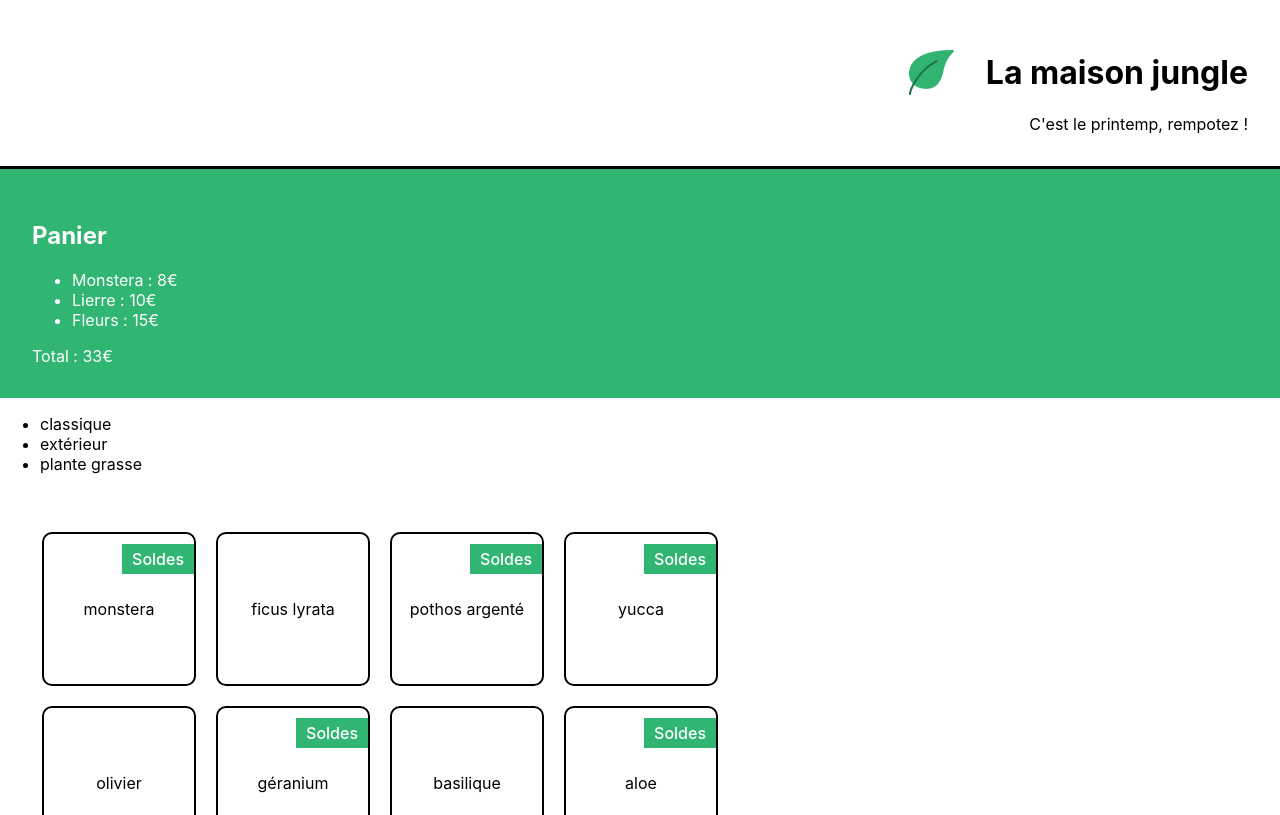
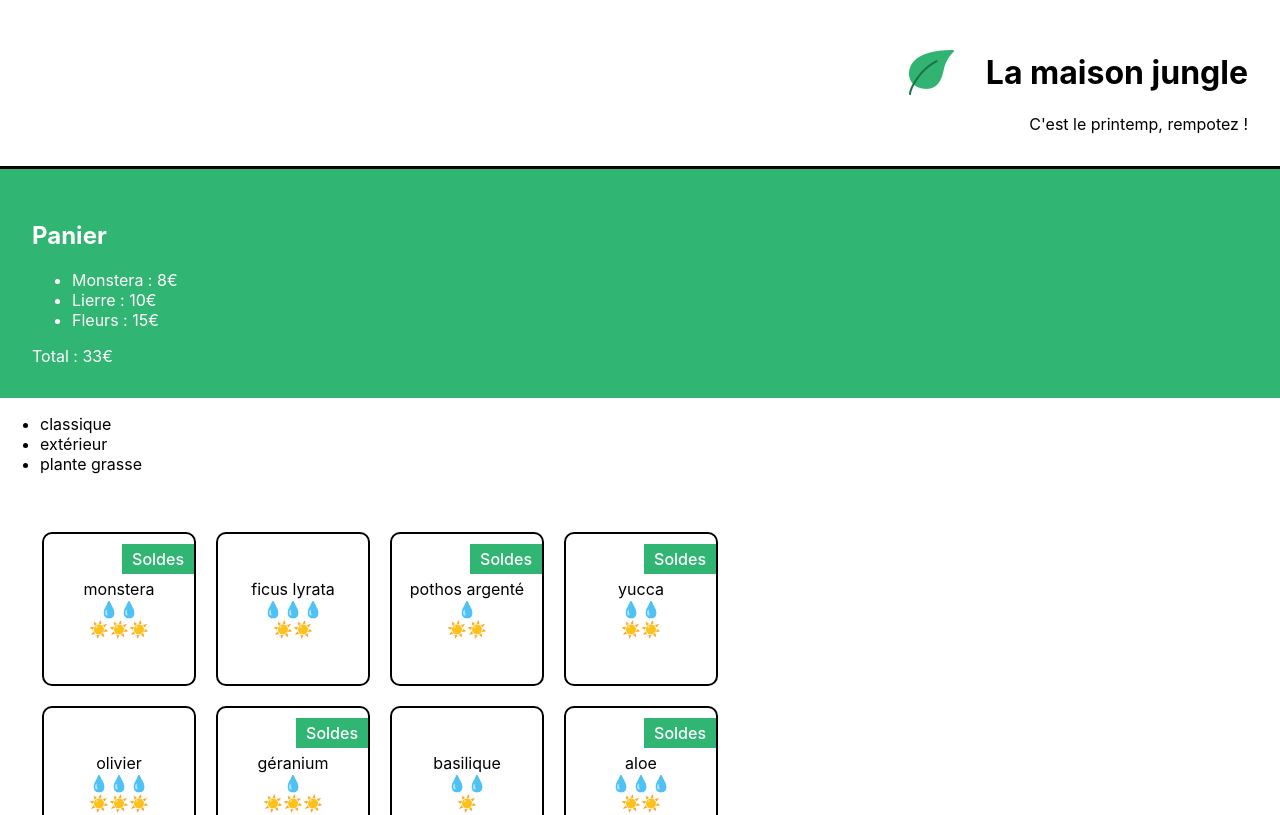
Before and after one commit to der411/Projet_React_la-maison-jungle, a React (Create React App) app: page / in a window 1280 px wide. Shown: the top 815 px of the page. Built offline with nearby package versions, Linux system fonts and the light colour scheme.

Commit message:
Réutilisation du composant CareScale  'light' & 'water'

```diff
--- /dev/null
+++ b/src/components/CareScale.js
@@ -0,0 +1,13 @@
+function CareScale({ scaleValue, careType }) {
+    const range = [1, 2, 3]
+
+    const scaleType = careType === 'light' ? '☀️' : '💧'
+
+    return (
+        <div>
+            {range.map((rangeElem) => scaleValue >= rangeElem ? <span key={rangeElem.toString()}>{scaleType}</span> : null
+            )}
+        </div>
+    )
+}
+export default CareScale
--- a/src/components/ShoppingList.js
+++ b/src/components/ShoppingList.js
@@ -1,5 +1,6 @@
 import { plantList } from '../datas/plantList'
 import '../styles/ShoppingList.css'
+import CareScale from './CareScale'
 
 function ShoppingList() {
 	const categories = plantList.reduce(
@@ -20,9 +21,12 @@
 					<li key={plant.id} className='lmj-plant-item'>
 						{plant.name}
 						{plant.isSpecialOffer && <div className='lmj-sales'>Soldes</div>}
+						<CareScale careType='water' scaleValue={plant.water} />
+						<CareScale careType='light' scaleValue={plant.light} />
 					</li>
 				))}
 			</ul>
+
 		</div>
 	)
 }
--- a/src/datas/plantList.js
+++ b/src/datas/plantList.js
@@ -4,63 +4,80 @@
 		category: 'classique',
 		id: '1ed',
 		isBestSale: true,
-		isSpecialOffer: true
-
+		isSpecialOffer: true,
+		water:2,
+		light:3
 	},
 	{
 		name: 'ficus lyrata',
 		category: 'classique',
 		id: '2ab',
 		isBestSale: true,
-		isSpecialOffer: false
+		isSpecialOffer: false,
+		water:3,
+		light:2
 	},
 	{
 		name: 'pothos argenté',
 		category: 'classique',
 		id: '3sd',
 		isBestSale: false,
-		isSpecialOffer: true
+		isSpecialOffer: true,
+		water:1,
+		light:2
 	},
 	{
 		name: 'yucca',
 		category: 'classique',
 		id: '4kk',
 		isBestSale: true,
-		isSpecialOffer: true
+		isSpecialOffer: true,
+		water:2,
+		light:2
 	},
 	{
 		name: 'olivier',
 		category: 'extérieur',
 		id: '5pl',
 		isBestSale: false,
-		isSpecialOffer: false
+		isSpecialOffer: false,
+		water:3,
+		light:3
 	},
 	{
 		name: 'géranium',
 		category: 'extérieur',
 		id: '6uo',
 		isBestSale: true,
-		isSpecialOffer: true
+		isSpecialOffer: true,
+		water:1,
+		light:3
 	},
 	{
 		name: 'basilique',
 		category: 'extérieur',
 		id: '7ie',
 		isBestSale: false,
-		isSpecialOffer: false
+		isSpecialOffer: false,
+		water:2,
+		light:1
 	},
 	{
 		name: 'aloe',
 		category: 'plante grasse',
 		id: '8fp',
 		isBestSale: true,
-		isSpecialOffer: true
+		isSpecialOffer: true,
+		water:3,
+		light:2
 	},
 	{
 		name: 'succulente',
 		category: 'plante grasse',
 		id: '9vn',
 		isBestSale: false,
-		isSpecialOffer: false
+		isSpecialOffer: false,
+		water: 1,
+		light:2
 	}
 ]
```
Also changed, not shown: 1 other file (tests, documents, lock files or other folders).
